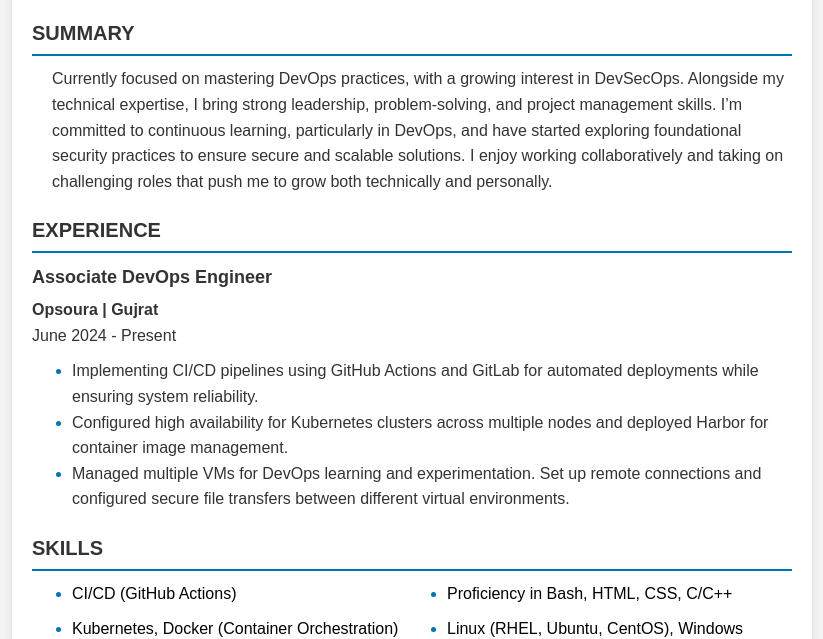
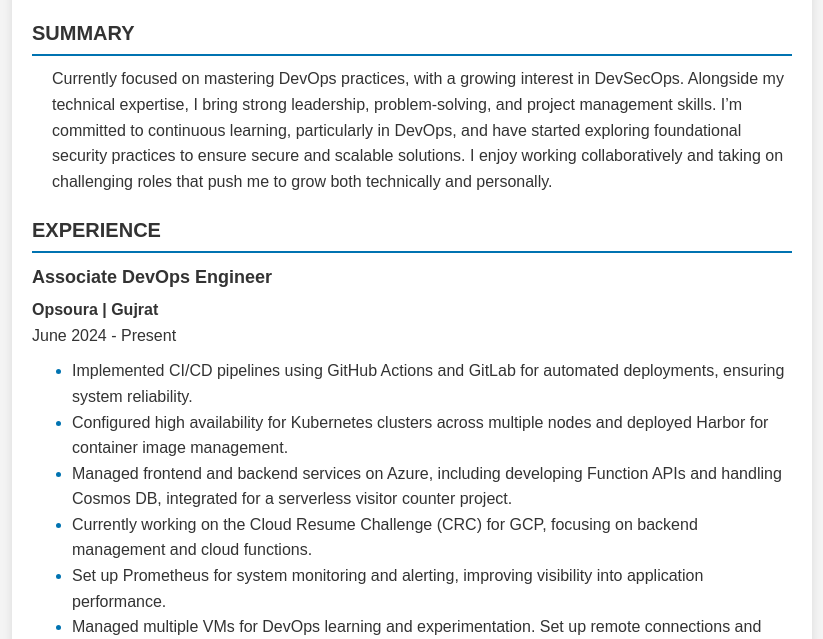
Before and after one commit to Aiman-ui/Aiman-ui.github.io, a plain HTML site: page index.html in a window 1280 px wide. Shown: the part 166-805 px from the top of the page, without its empty margins (228-1051 px from the left). Drawn offline with Linux system fonts and the light colour scheme.

Commit message:
Update index.html

```diff
--- a/index.html
+++ b/index.html
@@ -28,11 +28,13 @@
             <h3>Associate DevOps Engineer</h3>
             <p><strong>Opsoura | Gujrat</strong><br>June 2024 - Present</p>
             <ul>
-                <li>Implementing CI/CD pipelines using GitHub Actions and GitLab for automated deployments while
-                    ensuring system reliability.</li>
+                <li>Implemented CI/CD pipelines using GitHub Actions and GitLab for automated deployments, ensuring system reliability.</li>
                 <li>Configured high availability for Kubernetes clusters across multiple nodes and deployed Harbor for
                     container image management.</li>
-                <li>Managed multiple VMs for DevOps learning and experimentation. Set up remote connections and
+                <li>Managed frontend and backend services on Azure, including developing Function APIs and handling Cosmos DB, integrated for a serverless visitor counter project.</li>
+               <li>Currently working on the Cloud Resume Challenge (CRC) for GCP, focusing on backend management and cloud functions.</li>
+                <li> Set up Prometheus for system monitoring and alerting, improving visibility into application performance. </li>
+                 <li>Managed multiple VMs for DevOps learning and experimentation. Set up remote connections and
                     configured secure file transfers between different virtual environments.</li>
             </ul>
         </section>
```
